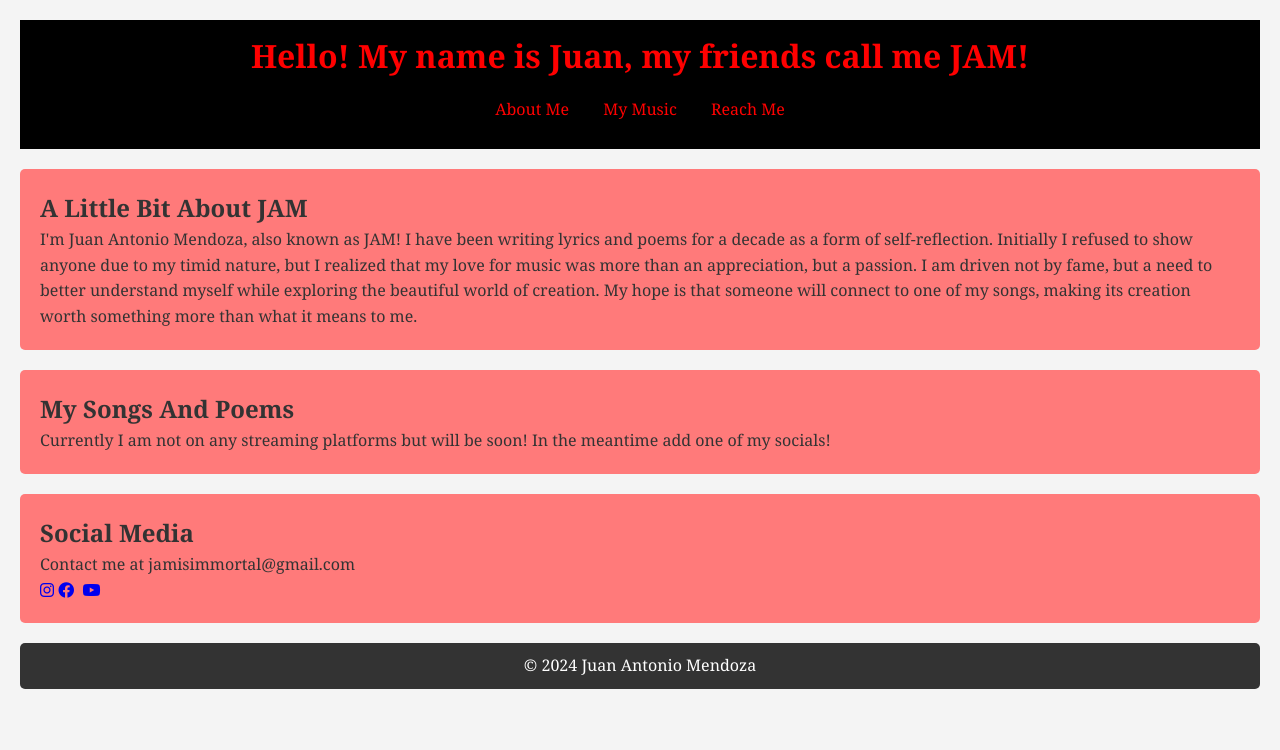
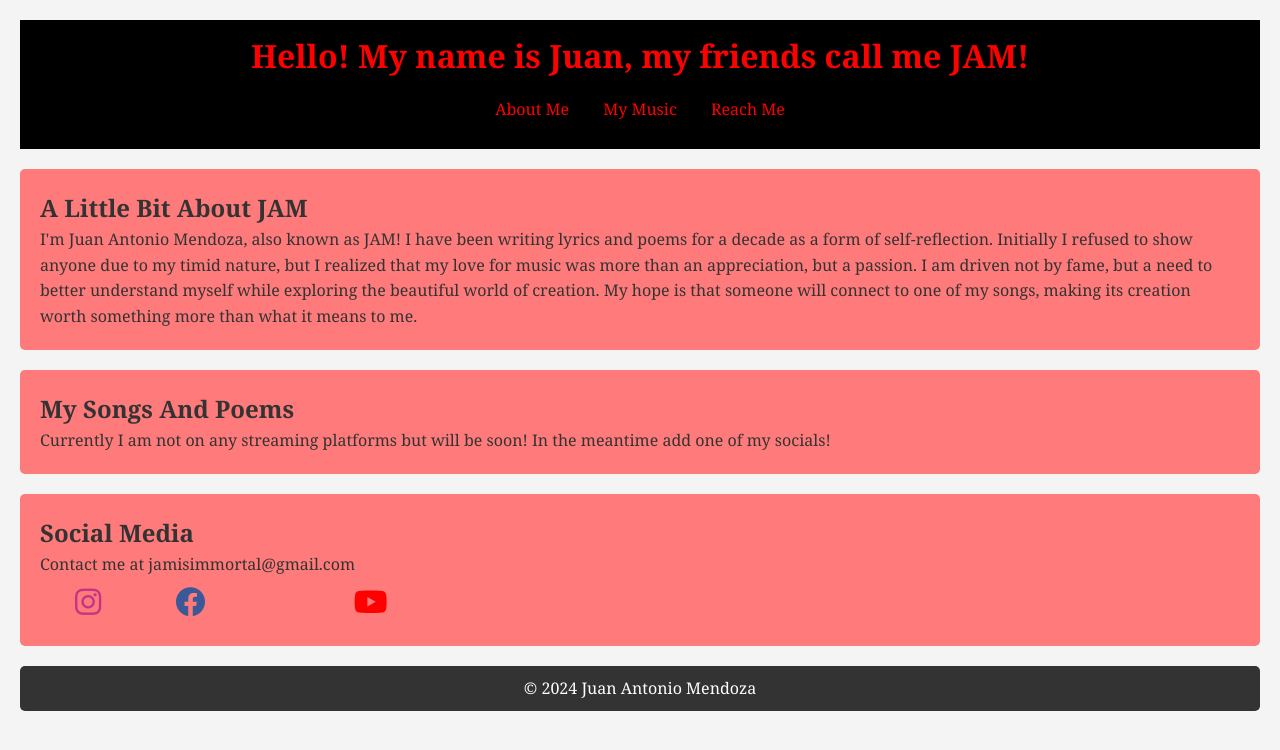
Before and after one commit to JAMisIMMORTAL/jamisimmortal, a plain HTML site: page index.html in a window 1280 px wide. Drawn offline with Linux system fonts and the light colour scheme.

Commit message:
Update style.css
adding social buttons to the site

```diff
--- a/style.css
+++ b/style.css
@@ -22,6 +22,28 @@ nav ul {
 	list-style: none;
 	padding: 0;
 }
+
+.social-links a {
+	text-align: center;
+	padding: 20px;
+}
+
+.social-links a {
+	margin: 0 15px;
+	text-decoration: none;
+	font-size: 30px;
+	color: #333;
+	transition: color 0.3s ease;
+}
+
+.social-links a:hoover {
+	color: #FF0000;
+}
+
+.social-links .instagram {color: #C13584;}
+.social-links .facebook {color: #3b5998;}
+.social-links .tictok {color: #010101;}
+.social-links .youtube {color: #FF0000;}
 
 nav ul li {
 	display: inline;
```
